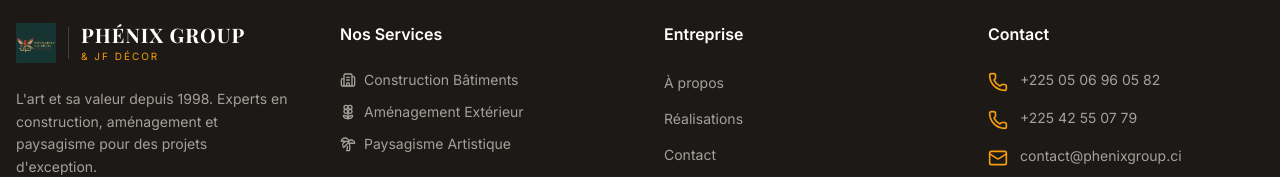
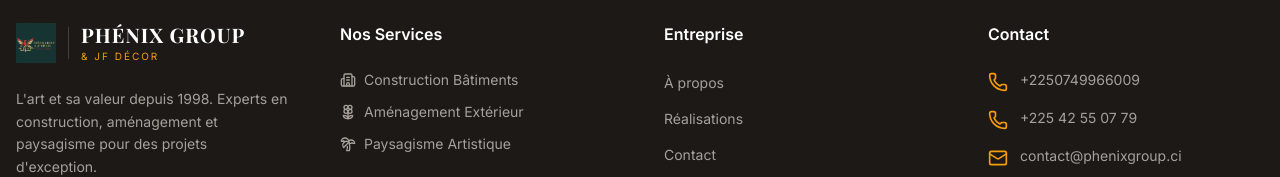
Before and after one commit to PATAWALA/PH-NIX-GROUP, a Next.js app: page / in a window 1280 px wide. Shown: the part 5820-5997 px from the top of the page. Built offline with nearby package versions, Linux system fonts and the light colour scheme; no server answers; the database is empty; a web font is replaced by a local one.

Commit message:
59 updfate

```diff
--- a/src/components/layout/Footer.tsx
+++ b/src/components/layout/Footer.tsx
@@ -29,7 +29,7 @@
     { name: 'Politique de confidentialité', href: '/confidentialite' },
   ],
   contact: [
-    { icon: Phone, text: '+225 05 06 96 05 82', href: 'tel:+2250506960582' },
+    { icon: Phone, text: '+2250749966009', href: 'tel:+2250749966009' },
     { icon: Phone, text: '+225 42 55 07 79', href: 'tel:+22542550779' },
     { icon: Mail, text: 'contact@phenixgroup.ci', href: 'mailto:contact@phenixgroup.ci' },
     { icon: MapPin, text: 'Abidjan, Côte d\'Ivoire' },
```
